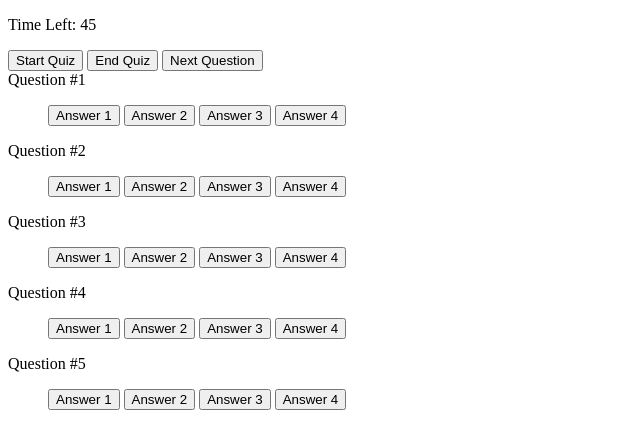
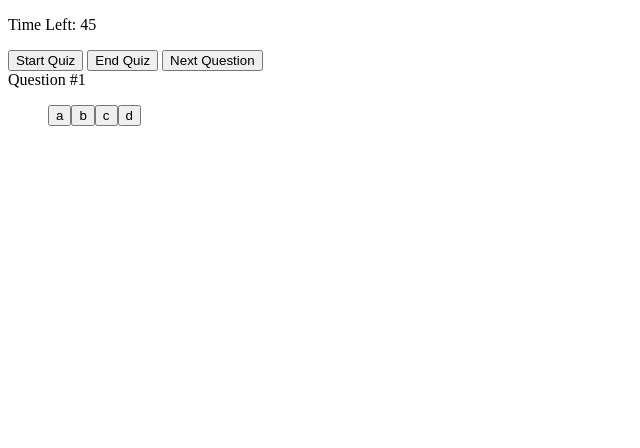
Before and after one commit to GunnySensei/Coding-Quiz, a plain HTML site: page index.html in a window 1280 px wide. Both pictures are taken after a click on the button "Next Question". Shown: the whole page, without its empty margins (0-640 px from the left). Drawn offline with Linux system fonts and the light colour scheme.

Commit message:
created elements for each questions

```diff
--- a/assets/js/script.js
+++ b/assets/js/script.js
@@ -1,14 +1,15 @@
 var startBtn = document.querySelector("#start");
 var endBtn = document.querySelector("#end");
 var nextBtn = document.querySelector("#next");
+var answerBtn = document.querySelector(".answer-button");
 var secondsLeft = 45;
 var time = 45;
 var quizStatus = false;
 var questionCount = -1;
 var questions = [
     {
-        number: 1,
-        question: "#1",
+        number: "question-1",
+        question: "Question #1",
         answer: "a",
         options: [
             "a",
@@ -18,8 +19,8 @@ var questions = [
         ]
     },
     {
-        number: 2,
-        question: "#2",
+        number: "question-2",
+        question: "Question #2",
         answer: "a",
         options: [
             "a",
@@ -29,8 +30,8 @@ var questions = [
         ]
     },
     {
-        number: 3,
-        question: "#3",
+        number: "question-3",
+        question: "Question #3",
         answer: "a",
         options: [
             "a",
@@ -40,8 +41,8 @@ var questions = [
         ]
     },
     {
-        number: 4,
-        question: "#4",
+        number: "question-4",
+        question: "Question #4",
         answer: "a",
         options: [
             "a",
@@ -51,8 +52,8 @@ var questions = [
         ]
     },
     {
-        number: 5,
-        question: "#5",
+        number: "question-5",
+        question: "Question #5",
         answer: "a",
         options: [
             "a",
@@ -87,13 +88,47 @@ function endQuiz() {
     }, 0000);
 }
 
+//need to create elements outside of loop and then set values within loop
+
 function getNextQuestion() {
+    // adds 1 to questionCount to change the [i]
     questionCount++;
+    //variable to show current question within the array
     var currentQuestion = questions[questionCount];
     console.log(currentQuestion);
+    //access the quiz section in HTML
+    var questionArticle = document.getElementById("quiz");
+    //create a section populating from the question portion of the array
+    var printQuestionName = document.createElement('section');
+    printQuestionName.className = "question";
+    printQuestionName.textContent = questions[questionCount].question;
+    questionArticle.appendChild(printQuestionName);
+    //create div for ul
+    var printAnswerOptions= document.createElement("div");
+    printAnswerOptions.className = "answer";
+    printQuestionName.appendChild(printAnswerOptions);
+    //create ul for buttons
+    var printAnswerButtons = document.createElement("ul");
+    printAnswerOptions.appendChild(printAnswerButtons);
+    //create li for each answer choice
+    for(var i = 0; i < 4; i++) {
+        //access the value of the option at hand (both are 4 length constant)
+        var buttonList = questions[i].options[i];
+        //create a button with the text showing the value
+        printList = document.createElement("button");
+        printList.className = "answer-button";
+        printList.id = "answer-" + i;
+        printList.textContent = buttonList;
+        printAnswerButtons.appendChild(printList);
+    }
+}
+
+function answerChoice() {
+    console.log(printList.id);
 }
 
 
 startBtn.addEventListener("click",startQuiz);
-endBtn.addEventListener("click", endQuiz)
+endBtn.addEventListener("click", endQuiz);
 nextBtn.addEventListener("click", getNextQuestion);
+answerBtn.addEventListener("click", answerChoice);
--- a/index.html
+++ b/index.html
@@ -19,8 +19,8 @@
         </section>
 
         <!-- Question and Answer Section -->
-        <article class="quiz">
-            <section class="question-1" id="question-1">
+        <article class="quiz" id="quiz">
+            <!-- <section class="question" id="question-1">
                 Question #1
                 <div class="answer">
                     <ul>
@@ -30,51 +30,7 @@
                     <button id="answer-4">Answer 4</button>
                     </ul>
                 </div>
-            </section>
-            <section class="question-2" id="question-2">
-                Question #2
-                <div class="answer">
-                    <ul>
-                    <button id="answer-1">Answer 1</button>
-                    <button id="answer-2">Answer 2</button>
-                    <button id="answer-3">Answer 3</button>
-                    <button id="answer-4">Answer 4</button>
-                    </ul>
-                </div>
-            </section>
-            <section class="question-3" id="question-3">
-                Question #3
-                <div class="answer">
-                    <ul>
-                    <button id="answer-1">Answer 1</button>
-                    <button id="answer-2">Answer 2</button>
-                    <button id="answer-3">Answer 3</button>
-                    <button id="answer-4">Answer 4</button>
-                    </ul>
-                </div>
-            </section>
-            <section class="question-4" id="question-4">
-                Question #4
-                <div class="answer">
-                    <ul>
-                    <button id="answer-1">Answer 1</button>
-                    <button id="answer-2">Answer 2</button>
-                    <button id="answer-3">Answer 3</button>
-                    <button id="answer-4">Answer 4</button>
-                    </ul>
-                </div>
-            </section>
-            <section class="question-5" id="question-5">
-                Question #5
-                <div class="answer">
-                    <ul>
-                    <button id="answer-1">Answer 1</button>
-                    <button id="answer-2">Answer 2</button>
-                    <button id="answer-3">Answer 3</button>
-                    <button id="answer-4">Answer 4</button>
-                    </ul>
-                </div>
-            </section>
+            </section> -->
         </article>
     </section>
 
```
